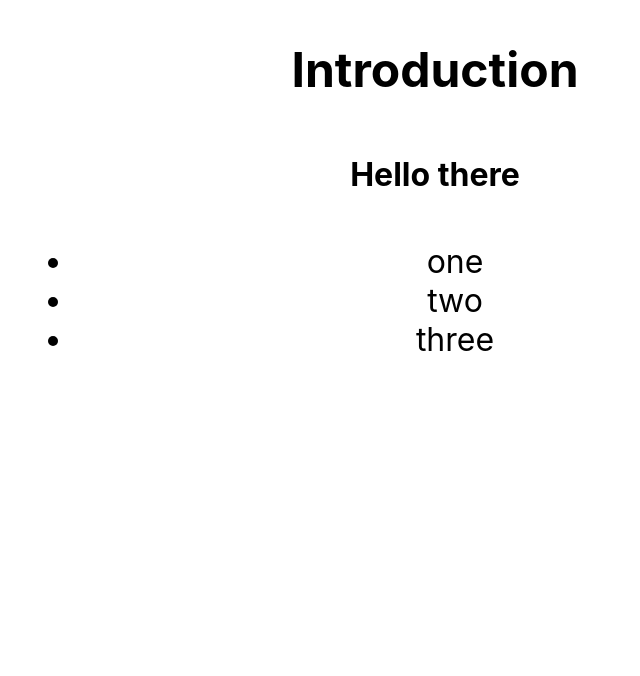
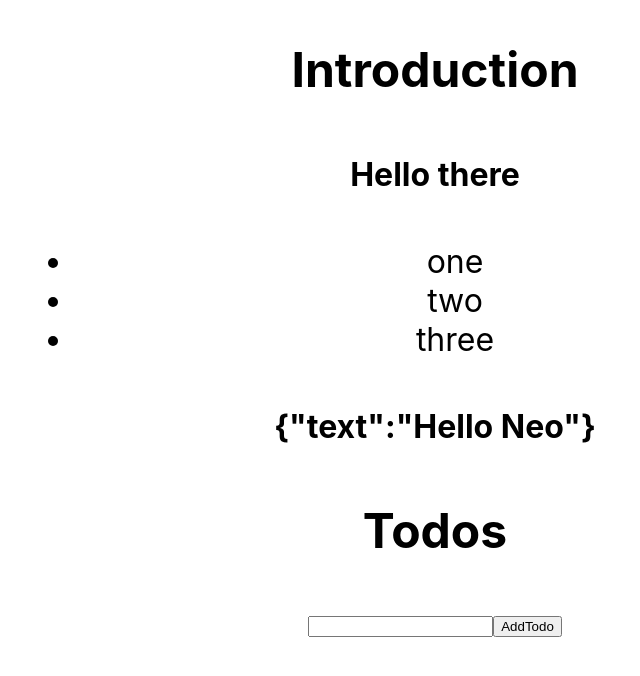
Before and after one commit to Neoj1sec142/typescript, a React (Create React App) app in the folder no-bs-ts/react-ts/lesson23/lesson/: page / in a window 1280 px wide. Shown: the top 676 px of the page, without its empty margins (205-845 px from the left). Built offline with nearby package versions, Linux system fonts and the light colour scheme.

Commit message:
used the React.useReducer hook to dispatch and handle state

```diff
--- /dev/null
+++ b/no-bs-ts/react-ts/lesson23/lesson/public/data.json
@@ -0,0 +1,3 @@
+{
+    "text": "Hello Neo"
+}
--- a/no-bs-ts/react-ts/lesson23/lesson/src/App.tsx
+++ b/no-bs-ts/react-ts/lesson23/lesson/src/App.tsx
@@ -1,4 +1,4 @@
-import React, {useCallback} from 'react'
+import React, {useCallback, useEffect, useReducer, useRef, useState} from 'react'
 import './App.css';
 
 const Heading = ({title}: {title: string}) => {
@@ -23,12 +23,63 @@ const List:React.FunctionComponent<{
     ))}
   </ul>)
 }
+interface Payload {
+  text: string;
+}
 
+interface Todo {
+  id: number;
+  done: boolean;
+  text: string;
+}
 
+type ActionType =
+  | { type: "ADD", text: string }
+  | { type: "DELETE", id: number }
 function App() {
   const onListClick = useCallback((item: string) => {
     alert(item)
   }, []);
+
+
+
+  const [payload, setPayload] = useState<Payload | null>(null)
+
+  useEffect(() => {
+    fetch('/data.json')
+    .then(res => res.json())
+    .then(data => {setPayload(data)})
+    .catch(e => console.log(e))
+  },[])
+
+  const [todos, dispatch] = useReducer(
+    (state: Todo[], action: ActionType) => {
+      switch(action.type){
+        case "ADD":
+          return [
+            ...state,
+            {
+              id: state.length,
+              text: action.text,
+              done: false,
+            }
+          ]
+        case "DELETE":
+          return state.filter(({ id }) => id !== action.id)
+        default:
+          throw new Error();
+      }
+  }, [])
+
+  const newTodoRef = useRef<HTMLInputElement>(null)
+  const onAddTodo = useCallback(() => {
+    if(newTodoRef.current){
+      dispatch({
+      type: "ADD",
+      text: newTodoRef.current.value
+    })
+    }
+  }, [dispatch])
   return (
     <div>
       <Heading title="Introduction"/>
@@ -36,6 +87,20 @@ function App() {
         Hello there
       </Box>
       <List items={["one", "two", "three"]} onClick={onListClick}/>
+      <Box>{JSON.stringify(payload)}</Box>
+      <Heading title="Todos"/>
+      {todos.map((todo) => (
+        <div key={todo.id}>
+          {todo.text}
+          <button onClick={() => dispatch({
+            type: "DELETE",
+            id: todo.id,
+          })}>Remove</button>
+        </div>))}
+        <div>
+          <input type="text" ref={newTodoRef}/>
+          <button onClick={onAddTodo}>AddTodo</button>
+        </div>
     </div>
   );
 }
```
